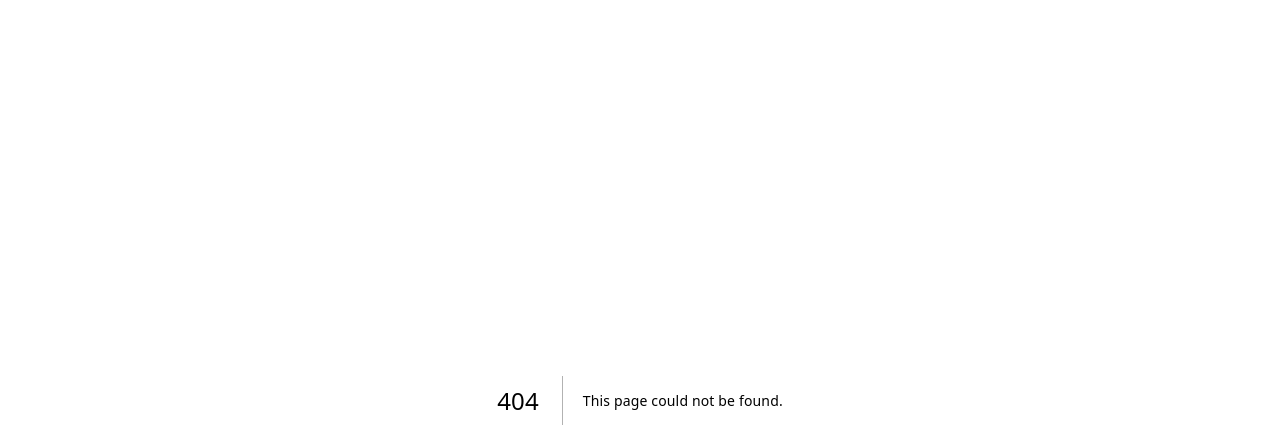
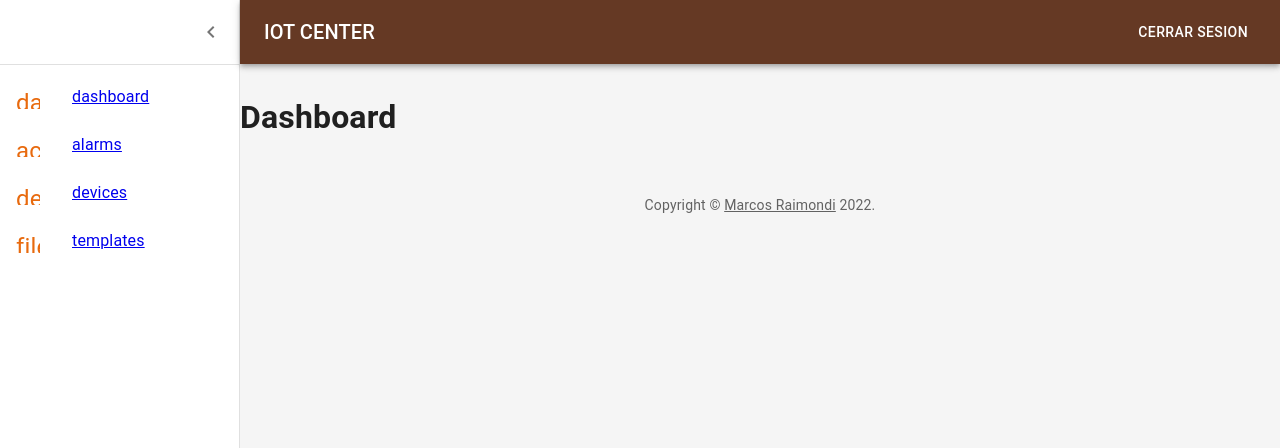
Before and after one commit to marcosraimondi1/iot_dashboard, a Next.js app: page /dashboard in a window 1280 px wide. Before the commit this address had no page. Shown: the top 448 px of the page. Built offline with nearby package versions, Linux system fonts and the light colour scheme.

Commit message:
main routes

```diff
--- /dev/null
+++ b/app/Components/Dashboard/Dashboard.js
@@ -0,0 +1,205 @@
+import * as React from "react";
+import PropTypes from "prop-types";
+import { styled } from "@mui/material/styles";
+import CssBaseline from "@mui/material/CssBaseline";
+import MuiDrawer from "@mui/material/Drawer";
+import Box from "@mui/material/Box";
+import MuiAppBar from "@mui/material/AppBar";
+import Toolbar from "@mui/material/Toolbar";
+import List from "@mui/material/List";
+import Typography from "@mui/material/Typography";
+import Divider from "@mui/material/Divider";
+import IconButton from "@mui/material/IconButton";
+import Container from "@mui/material/Container";
+import Grid from "@mui/material/Grid";
+import MenuIcon from "@mui/icons-material/Menu";
+import ChevronLeftIcon from "@mui/icons-material/ChevronLeft";
+import Button from "@mui/material/Button";
+// import Badge from "@mui/material/Badge";
+// import NotificationsIcon from "@mui/icons-material/Notifications";
+import NavItems from "./NavItems";
+import Copyright from "../Copyright/Copyright";
+
+const drawerWidth = 240;
+
+const AppBar = styled(MuiAppBar, {
+  shouldForwardProp: (prop) => prop !== "open",
+})(({ theme, open }) => ({
+  zIndex: theme.zIndex.drawer + 1,
+  transition: theme.transitions.create(["width", "margin"], {
+    easing: theme.transitions.easing.sharp,
+    duration: theme.transitions.duration.leavingScreen,
+  }),
+  ...(open && {
+    marginLeft: drawerWidth,
+    width: `calc(100% - ${drawerWidth}px)`,
+    transition: theme.transitions.create(["width", "margin"], {
+      easing: theme.transitions.easing.sharp,
+      duration: theme.transitions.duration.enteringScreen,
+    }),
+  }),
+}));
+
+const Drawer = styled(MuiDrawer, {
+  shouldForwardProp: (prop) => prop !== "open",
+})(({ theme, open }) => ({
+  "& .MuiDrawer-paper": {
+    position: "relative",
+    whiteSpace: "nowrap",
+    width: drawerWidth,
+    transition: theme.transitions.create("width", {
+      easing: theme.transitions.easing.sharp,
+      duration: theme.transitions.duration.enteringScreen,
+    }),
+    boxSizing: "border-box",
+    ...(!open && {
+      overflowX: "hidden",
+      transition: theme.transitions.create("width", {
+        easing: theme.transitions.easing.sharp,
+        duration: theme.transitions.duration.leavingScreen,
+      }),
+      width: theme.spacing(7),
+      [theme.breakpoints.up("sm")]: {
+        width: theme.spacing(9),
+      },
+    }),
+  },
+}));
+
+DashboardContent.propTypes = {
+  children: PropTypes.element,
+  logout: PropTypes.func,
+  title: PropTypes.string,
+};
+function DashboardContent({ children, logout, title }) {
+  const [open, setOpen] = React.useState(true);
+  const toggleDrawer = () => {
+    setOpen(!open);
+  };
+
+  return (
+    <Box sx={{ display: "flex" }}>
+      <CssBaseline />
+      <AppBar position="absolute" open={open}>
+        <Toolbar
+          sx={{
+            pr: "24px", // keep right padding when drawer closed
+          }}
+        >
+          <IconButton
+            edge="start"
+            color="inherit"
+            aria-label="open drawer"
+            onClick={toggleDrawer}
+            sx={{
+              marginRight: "36px",
+              ...(open && { display: "none" }),
+            }}
+          >
+            <MenuIcon />
+          </IconButton>
+          <Typography
+            component="h1"
+            variant="h6"
+            color="inherit"
+            noWrap
+            sx={{ flexGrow: 1 }}
+          >
+            {title}
+          </Typography>
+          {/* <IconButton color="inherit">
+              <Badge badgeContent={4} color="secondary">
+                <NotificationsIcon />
+              </Badge>
+            </IconButton> */}
+          <Button
+            sx={{ color: "white" }}
+            onClick={() => {
+              // global.notify("Cerrar Sesion ?", {
+              //   variant: "info",
+              //   persist: true,
+              //   preventDuplicate: true,
+              //   action: (key) => {
+              //     return (
+              //       <>
+              //         <Button
+              //           sx={{ color: "white" }}
+              //           onClick={() => {
+              //             logout();
+              //             global.close(key);
+              //           }}
+              //         >
+              //           Si
+              //         </Button>
+              //         <Button
+              //           sx={{ color: "white" }}
+              //           onClick={() => global.close(key)}
+              //         >
+              //           No
+              //         </Button>
+              //       </>
+              //     );
+              //   },
+              // });
+            }}
+          >
+            Cerrar Sesion
+          </Button>
+        </Toolbar>
+      </AppBar>
+      <Drawer variant="permanent" open={open}>
+        <Toolbar
+          sx={{
+            display: "flex",
+            alignItems: "center",
+            justifyContent: "flex-end",
+            px: [1],
+          }}
+        >
+          <IconButton onClick={toggleDrawer}>
+            <ChevronLeftIcon />
+          </IconButton>
+        </Toolbar>
+        <Divider />
+        <List component="nav">
+          <NavItems />
+        </List>
+      </Drawer>
+      <Box
+        component="main"
+        sx={{
+          backgroundColor: (theme) =>
+            theme.palette.mode === "light"
+              ? theme.palette.grey[100]
+              : theme.palette.grey[900],
+          flexGrow: 1,
+          height: "100vh",
+          overflow: "auto",
+        }}
+      >
+        <Toolbar />
+        <Container maxWidth="lg" sx={{ mt: 4, mb: 4 }}>
+          {/* I T E M S   D E L   D A S H B O A R D */}
+          <Grid container spacing={3}>
+            {children}
+          </Grid>
+          <Copyright sx={{ pt: 4 }} />
+        </Container>
+      </Box>
+    </Box>
+  );
+}
+
+Dashboard.propTypes = {
+  children: PropTypes.element,
+  title: PropTypes.string,
+  logout: PropTypes.func,
+};
+
+export default function Dashboard({ children, logout, title }) {
+  return (
+    <DashboardContent title={title} logout={logout}>
+      {children}
+    </DashboardContent>
+  );
+}
--- /dev/null
+++ b/app/Components/Dashboard/NavItems.js
@@ -0,0 +1,33 @@
+import ListItemButton from "@mui/material/ListItemButton";
+import ListItemIcon from "@mui/material/ListItemIcon";
+import ListItemText from "@mui/material/ListItemText";
+import Icon from "@mui/material/Icon";
+import Link from "next/link";
+
+/**
+ * L I S T A   D E   E L E M E N T O S   D E L   D R A W E R
+ */
+
+const navItems = [
+  { label: "dashboard", route: "/dashboard", icon: "dashboard" },
+  { label: "alarms", route: "/dashboard/alarms", icon: "access_alarm" },
+  { label: "devices", route: "/dashboard/devices", icon: "device_hub" },
+  { label: "templates", route: "/dashboard/templates", icon: "file_copy" },
+];
+
+export default function NavItems() {
+  return (
+    <>
+      {navItems.map(({ label, route, icon }) => (
+        <Link href={route} key={route}>
+          <ListItemButton key={route}>
+            <ListItemIcon>
+              <Icon color="secondary">{icon}</Icon>
+            </ListItemIcon>
+            <ListItemText>{label}</ListItemText>
+          </ListItemButton>
+        </Link>
+      ))}
+    </>
+  );
+}
--- a/app/Components/SignUp/SignUp.js
+++ b/app/Components/SignUp/SignUp.js
@@ -34,13 +34,13 @@
 
     // validacion de inputs
     if (!validateEmail(user.email)) {
-      global.notify("Correo electronico invalido", { variant: "error" });
+      // global.notify("Correo electronico invalido", { variant: "error" });
       return;
     }
 
     for (const key in user) {
       if (!user[key] || user[key] == "") {
-        global.notify("Campos Incompletos", { variant: "warning" });
+        // global.notify("Campos Incompletos", { variant: "warning" });
         return;
       }
     }
--- /dev/null
+++ b/app/dashboard/alarms/page.js
@@ -0,0 +1,4 @@
+"use client";
+export default function Alarms() {
+  return <h1>Alarms</h1>;
+}
--- /dev/null
+++ b/app/dashboard/devices/page.js
@@ -0,0 +1,4 @@
+"use client";
+export default function Devices() {
+  return <h1>Devices</h1>;
+}
--- /dev/null
+++ b/app/dashboard/layout.js
@@ -0,0 +1,13 @@
+"use client";
+import Dash from "../Components/Dashboard/Dashboard";
+
+export default function Dashboard({ children }) {
+  const onLogout = () => {
+    // global.notify("Adios!", { variant: "success" });
+  };
+  return (
+    <Dash logout={onLogout} title="IOT CENTER">
+      {children}
+    </Dash>
+  );
+}
--- /dev/null
+++ b/app/dashboard/page.js
@@ -0,0 +1,4 @@
+"use client";
+export default function Dashboard() {
+  return <h1>Dashboard</h1>;
+}
--- /dev/null
+++ b/app/dashboard/templates/page.js
@@ -0,0 +1,4 @@
+"use client";
+export default function Templates() {
+  return <h1>Templates</h1>;
+}
--- a/app/head.js
+++ b/app/head.js
@@ -1,9 +1,13 @@
 export default function Head() {
   return (
-    <>
+    <head>
       <title>Dashboard</title>
+      <link
+        href="https://fonts.googleapis.com/icon?family=Material+Icons"
+        rel="stylesheet"
+      ></link>
       <meta content="width=device-width, initial-scale=1" name="viewport" />
       <link rel="icon" href="/favicon.ico" />
-    </>
+    </head>
   );
 }
--- a/app/layout.js
+++ b/app/layout.js
@@ -8,13 +8,18 @@
 
 // PUSH NOTIFICATIONS
 import { SnackbarProvider } from "notistack";
+import { useSnackbar } from "notistack";
 import { IconButton } from "@mui/material";
 import Grow from "@mui/material/Grow";
 import CloseIcon from "@mui/icons-material/Close";
+
 const notistackRef = React.createRef();
 const onClickDismiss = (key) => () => {
   notistackRef.current.closeSnackbar(key);
 };
+// const { enqueueSnackbar, closeSnackbar } = useSnackbar();
+// global.notify = enqueueSnackbar;
+// global.close = closeSnackbar;
 
 export default function RootLayout({ children }) {
   return (
```
Also changed, not shown: app/page.js (+9 -1 lines).
